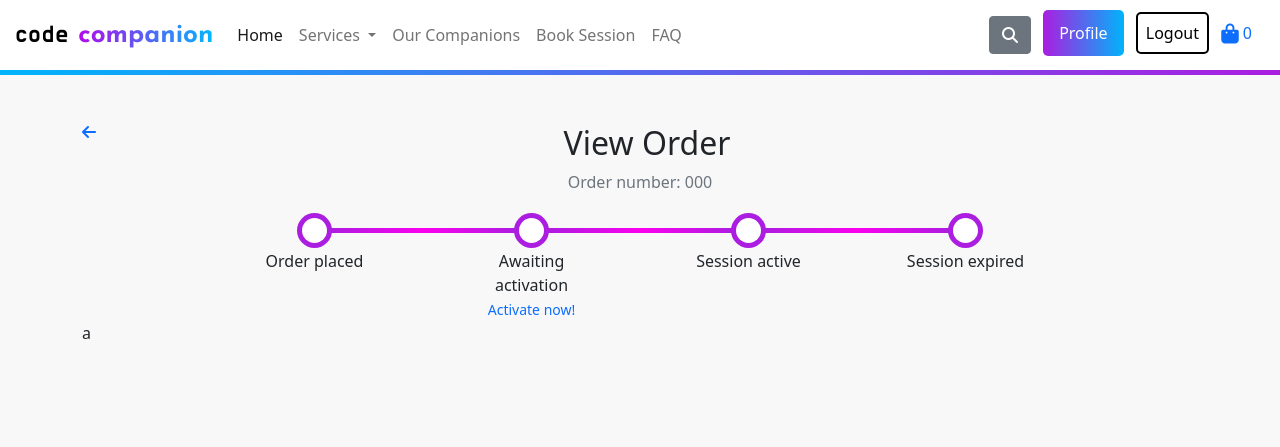
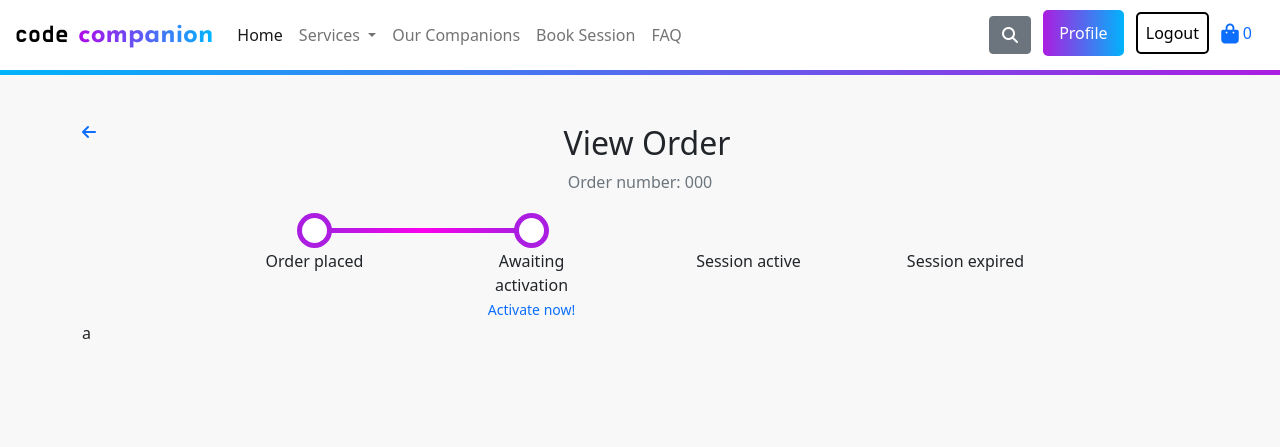
Before and after one commit to rbsam176/ms4-codecompanion, a Django app: page /profile/order_history/000 in a window 1280 px wide. Shown: the top 447 px of the page. Run offline with Django 3.2, Linux system fonts and the light colour scheme; a user stored in the database is signed in; tables that the repository leaves empty hold one stand-in row (values such as "Sample post"); some libraries are stand-ins or nearby versions.

Commit message:
removed active, expired from order model, added start, end datetime in order model

```diff
--- a/checkout/admin.py
+++ b/checkout/admin.py
@@ -8,10 +8,10 @@ class OrderLineItemAdminInline(admin.TabularInline):
 class OrderAdmin(admin.ModelAdmin):
     inlines = (OrderLineItemAdminInline,)
     readonly_fields = ('order_number', 'date',
-                       'order_total', 'original_bag', 'stripe_pid')
+                       'order_total', 'original_bag', 'stripe_pid', 'start_datetime', 'end_datetime')
 
     fields = ('order_number', 'user_profile', 'date', 'email_address',
-              'order_total', 'original_bag', 'stripe_pid', 'active', 'expired')
+              'order_total', 'original_bag', 'stripe_pid', 'start_datetime', 'end_datetime')
 
     list_display = ('order_number', 'date', 'email_address',
               'order_total' )
--- a/checkout/models.py
+++ b/checkout/models.py
@@ -15,8 +15,8 @@ class Order(models.Model):
     order_total = models.DecimalField(max_digits=10, decimal_places=2, null=False, default=0)
     original_bag = models.TextField(null=False, blank=False, default='')
     stripe_pid = models.CharField(max_length=254, null=False, blank=False, default='')
-    active = models.BooleanField(default=False)
-    expired = models.BooleanField(default=False)
+    start_datetime = models.DateTimeField(null=True)
+    end_datetime = models.DateTimeField(null=True)
 
     def _generate_order_number(self):
         """ Generate a random, unique order number using UUID """
--- a/profiles/templates/profiles/view_order.html
+++ b/profiles/templates/profiles/view_order.html
@@ -29,16 +29,16 @@
                         <span class="chain-points"></span>
                     </div>
                     <div class="col-1 mx-0 px-0 link-col">
-                        <span class="chain-link chain-link-horizontal{% if not order.active %} inactive-link{% endif %}"></span>
+                        <!-- <span class="chain-link chain-link-horizontal{% if not order.active %} inactive-link{% endif %}"></span> -->
                     </div>
                     <div class="col-1 mx-0 px-0 point-col">
-                        <span class="chain-points{% if not order.active %} inactive-point{% endif %}"></span>
+                        <!-- <span class="chain-points{% if not order.active %} inactive-point{% endif %}"></span> -->
                     </div>
                     <div class="col-1 mx-0 px-0 link-col">
-                        <span class="chain-link chain-link-horizontal{% if not order.expired %} inactive-link{% endif %}"></span>
+                        <!-- <span class="chain-link chain-link-horizontal{% if not order.expired %} inactive-link{% endif %}"></span> -->
                     </div>
                     <div class="col-1 mx-0 px-0 point-col">
-                        <span class="chain-points{% if not order.expired %} inactive-point{% endif %}"></span>
+                        <!-- <span class="chain-points{% if not order.expired %} inactive-point{% endif %}"></span> -->
                     </div>
                 </div>
                 <div class="row justify-content-center">
@@ -67,10 +67,10 @@
                         <div class="chain-points"></div>
                         <div class="chain-link chain-link-vertical"></div>
                         <div class="chain-points"></div>
-                        <div class="chain-link chain-link-vertical{% if not order.active %} inactive-link{% endif %}"></div>
-                        <div class="chain-points{% if not order.active %} inactive-point{% endif %}"></div>
-                        <div class="chain-link chain-link-vertical{% if not order.expired %} inactive-link{% endif %}"></div>
-                        <div class="chain-points{% if not order.expired %} inactive-point{% endif %}"></div>
+                        <!-- <div class="chain-link chain-link-vertical{% if not order.active %} inactive-link{% endif %}"></div> -->
+                        <!-- <div class="chain-points{% if not order.active %} inactive-point{% endif %}"></div> -->
+                        <!-- <div class="chain-link chain-link-vertical{% if not order.expired %} inactive-link{% endif %}"></div> -->
+                        <!-- <div class="chain-points{% if not order.expired %} inactive-point{% endif %}"></div> -->
                     </div>
                     <div class="col-6 ps-0">
                         <div class="link-text-vertical">Order placed</div>
```
Also changed, not shown: profiles/templates/profiles/profile.html (+4 -4 lines), checkout/migrations/0007_auto_20210720_1551.py (added), checkout/migrations/0008_auto_20210720_1554.py (added).
